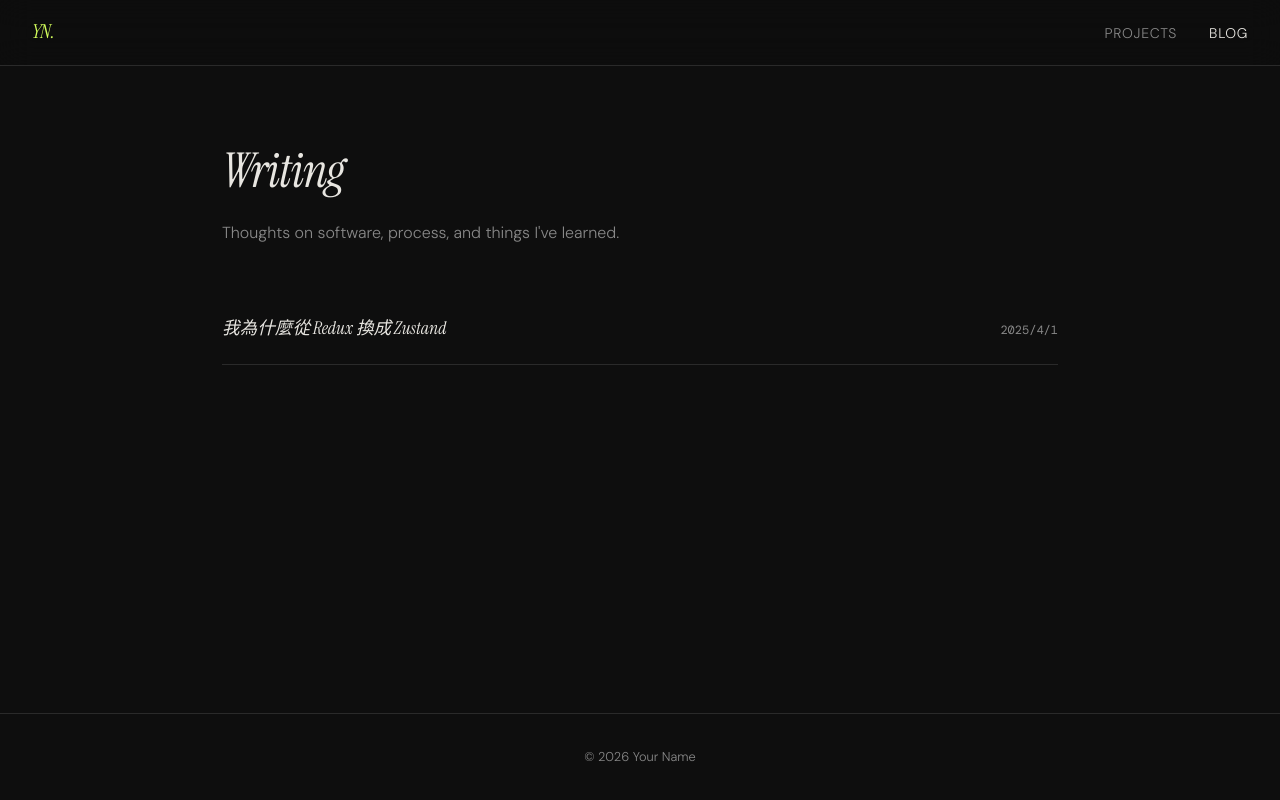
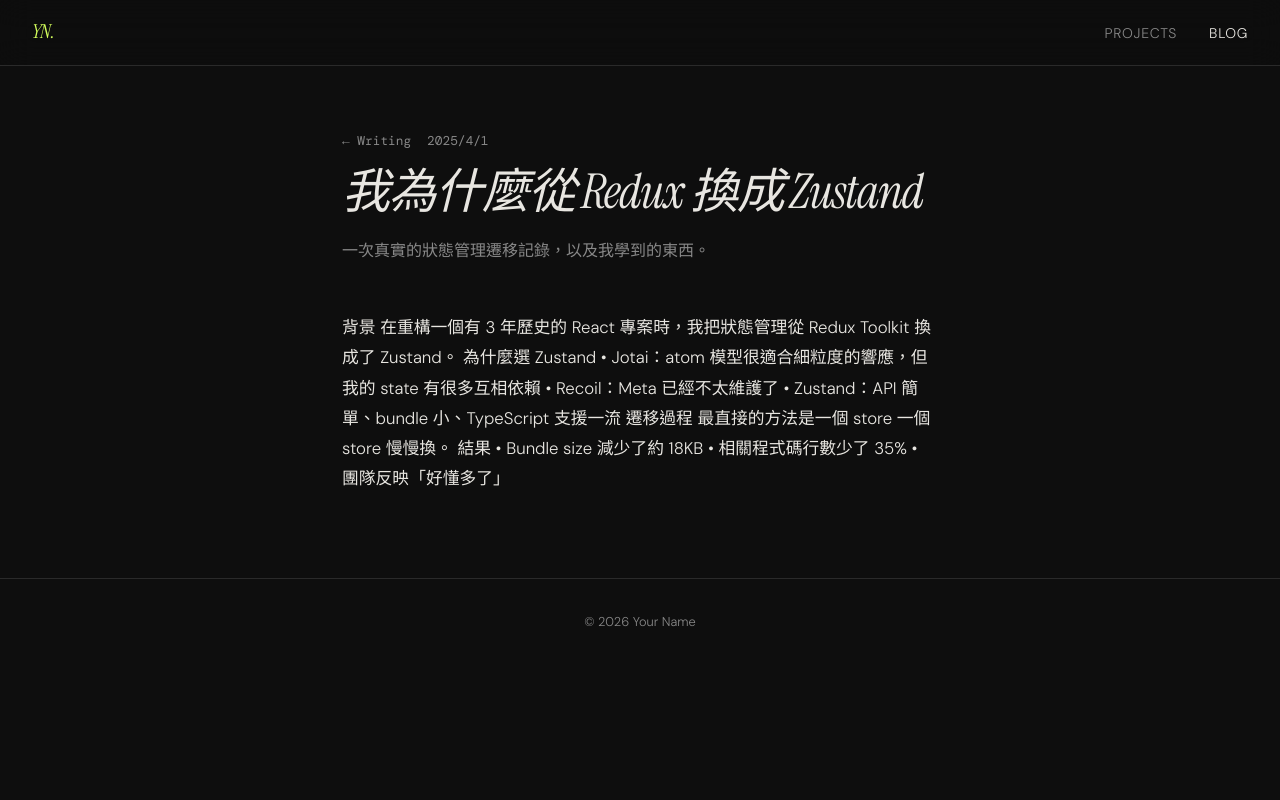
Before and after one commit to aaronwu001/AaronWu, a Next.js app: page /blog/redux-to-zustand in a window 1280 px wide. Built offline with nearby package versions, Linux system fonts and the light colour scheme.

Commit message:
Update page.tsx

```diff
--- a/app/blog/[slug]/page.tsx
+++ b/app/blog/[slug]/page.tsx
@@ -1,24 +1,41 @@
+import { getContentBySlug, getContentSlugs, BlogFrontmatter } from "@/lib/content";
+import { MDXRemote } from "next-mdx-remote/rsc";
+import { notFound } from "next/navigation";
 import Link from "next/link";
-import { getAllContent, BlogFrontmatter } from "@/lib/content";
 
-export default function BlogPage() {
-  const posts = getAllContent<BlogFrontmatter>("blog");
+export async function generateStaticParams() {
+  return getContentSlugs("blog").map((slug) => ({ slug }));
+}
 
-  return (
-    <main className="page">
-      <div className="page-header">
-        <h1>Writing</h1>
-        <p>Thoughts on software, process, and things I've learned.</p>
-      </div>
+export default async function BlogPostPage({
+  params,
+}: {
+  params: { slug: string };
+}) {
+  try {
+    const { frontmatter: p, content } = getContentBySlug<BlogFrontmatter>(
+      "blog",
+      params.slug
+    );
 
-      <div className="blog-list">
-        {posts.map(({ slug, frontmatter: p }) => (
-          <Link key={slug} href={`/blog/${slug}`} className="blog-item">
-            <h2>{p.title}</h2>
+    return (
+      <article className="article">
+        <header className="article-header">
+          <div className="article-meta">
+            <Link href="/blog" style={{ color: "var(--muted)" }}>← Writing</Link>
             <time>{new Date(p.date).toLocaleDateString("zh-TW")}</time>
-          </Link>
-        ))}
-      </div>
-    </main>
-  );
+          </div>
+          <h1 style={{ marginTop: "0.75rem" }}>{p.title}</h1>
+          {p.description && (
+            <p style={{ color: "var(--muted)", marginTop: "0.5rem" }}>{p.description}</p>
+          )}
+        </header>
+        <div className="article-content">
+          <MDXRemote source={content} />
+        </div>
+      </article>
+    );
+  } catch {
+    notFound();
+  }
 }
```
